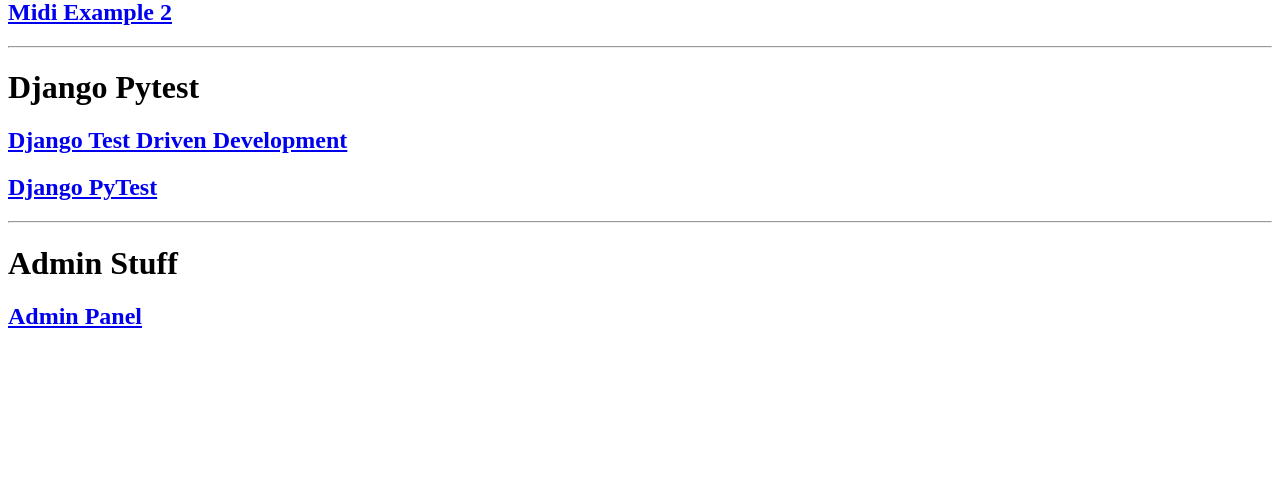
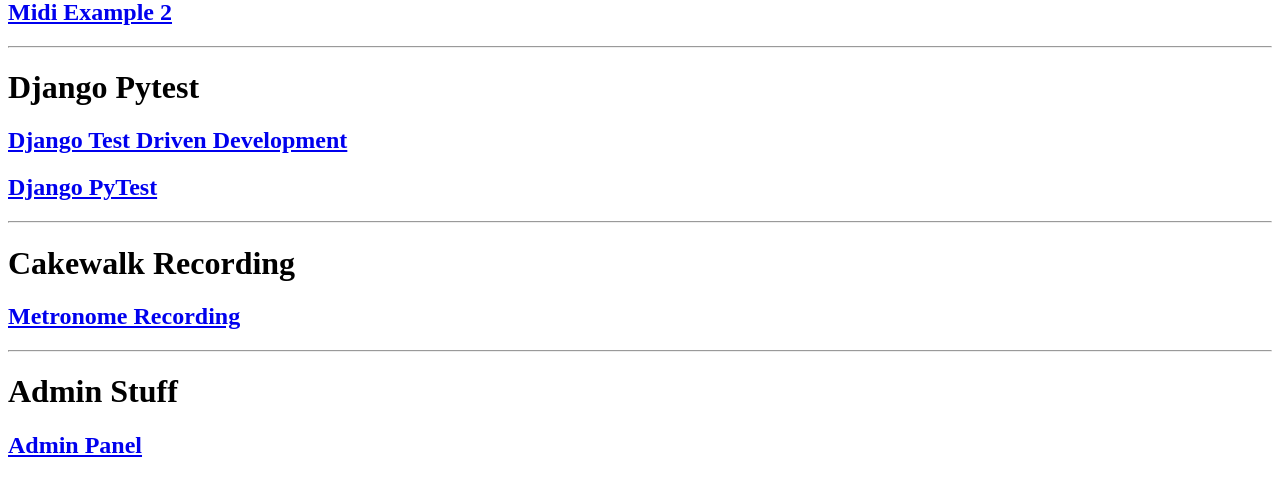
Before and after one commit to claytoncook12/40sessiontunes, a Django app: page / in a window 1280 px wide. Shown: the part 749-1228 px from the top of the page. Before the commit the page ends 1077 px from the top, so only its background shows below. Run offline with Django 3.2, Linux system fonts and the light colour scheme.

Commit message:
metronome link

```diff
--- a/DjangoApp/templates/home.html
+++ b/DjangoApp/templates/home.html
@@ -28,6 +28,10 @@
 <h2><a href="https://www.youtube.com/watch?v=LYX6nlECcro">Django PyTest</a></h2>
 <hr>
 
+<h1>Cakewalk Recording</h1>
+<h2><a href="https://discuss.cakewalk.com/index.php?/topic/1741-recording-the-metronome/" target="_blank">Metronome Recording</a></h2>
+<hr>
+
 <h1>Admin Stuff</h1>
 <h2><a href="{% url 'admin:index' %}" target="_blank">Admin Panel</a></h2>
 {% endblock %}
```
